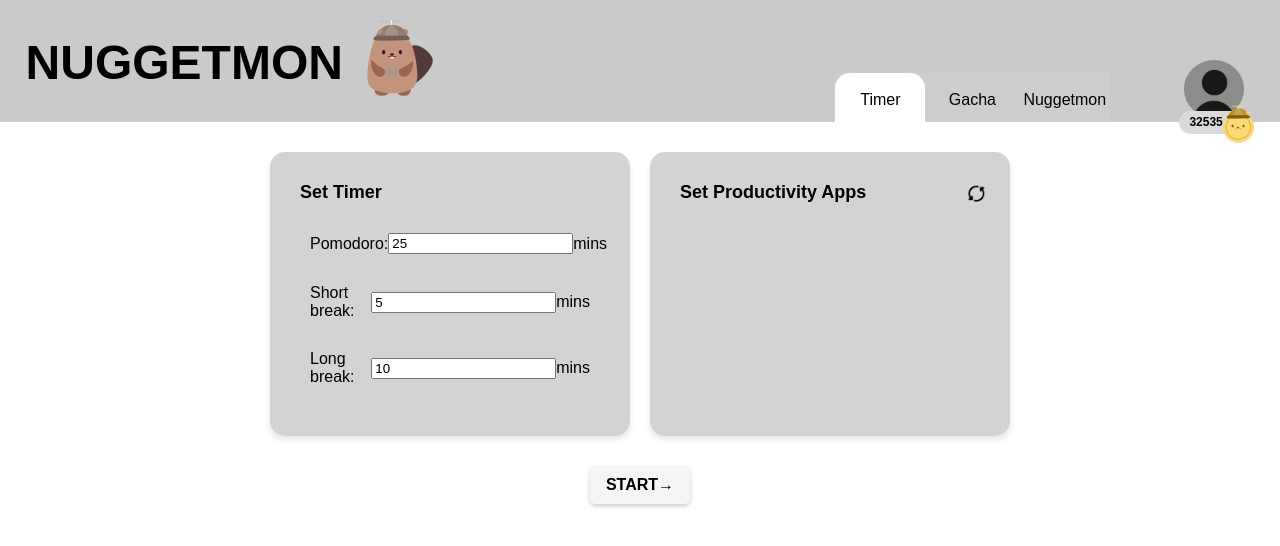
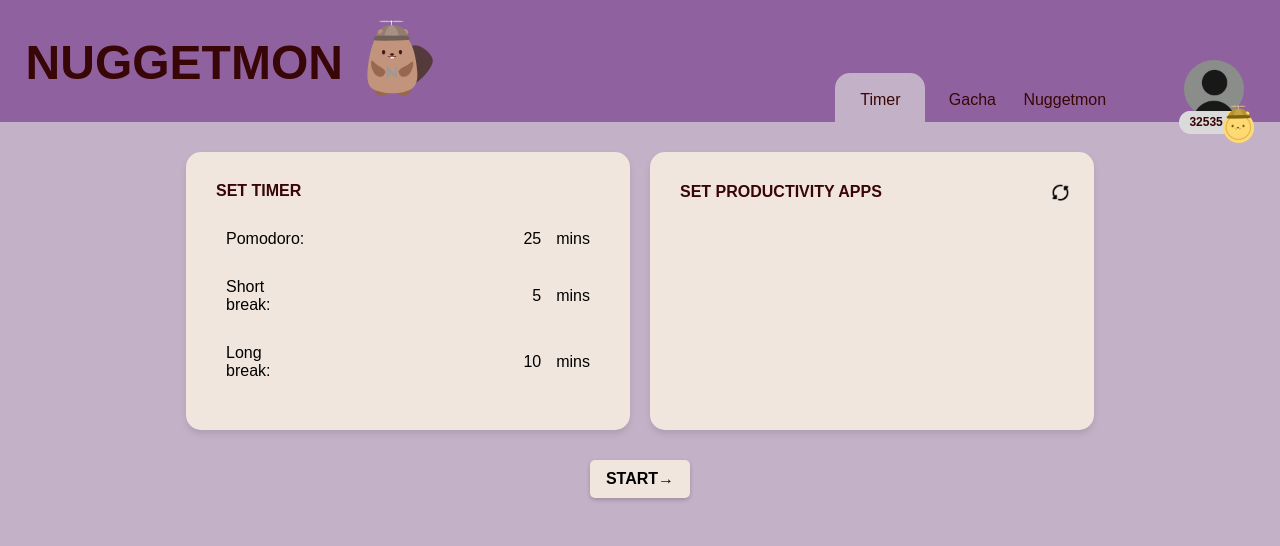
Before and after one commit to asnbl/nuggetmon-productivity-app, a website built with Vite: page my-app/index.html in a window 1280 px wide. Built offline with nearby package versions, Linux system fonts and the light colour scheme.

Commit message:
refactored some code

```diff
--- a/my-app/index.html
+++ b/my-app/index.html
@@ -30,19 +30,19 @@
 <div class="main-container">
   <!-- Timer Section -->
   <div class="section">
-    <h2>Set Timer</h2>
+    <h2>SET TIMER</h2>
     <div class="timers">
       <div class="timer-item">
         <span>Pomodoro:</span>
-        <input type="number" id="pomodoro-timer" value="25"></input>mins
+        <input type="number" class="time-input" value="25"></input>mins
       </div>
       <div class="timer-item">
         <span>Short break:</span>
-        <input type="number" value="5"></input>mins
+        <input type="number" class="time-input" value="5"></input>mins
       </div>
       <div class="timer-item">
         <span>Long break:</span>
-        <input type="number" value="10"></input>mins
+        <input type="number" class="time-input" value="10"></input>mins
       </div>
     </div>
   </div>
@@ -50,7 +50,7 @@
   <!-- Productivity Apps Section -->
   <div class="section">
     <div class="top-bar">
-      <h2>Set Productivity Apps</h2>
+      <h2>SET PRODUCTIVITY APPS</h2>
       <button class="refresh-button" id="refresh-button"><img class="refresh-image" src="assets/refresh.png"></button>
     </div>
     <div class="apps" id="apps-list">
--- a/my-app/src/main.js
+++ b/my-app/src/main.js
@@ -22,7 +22,7 @@ const createPopupWindow = () => {
     width: 300,
     height: 200,
     alwaysOnTop: true,
-    frame: true,
+    frame: false,
     transparent: true,
     show: false,
     skipTaskbar: true,
--- a/my-app/src/stylesNuggetmon.css
+++ /dev/null
@@ -1,172 +0,0 @@
-/* var declarations */
-:root {
-    --anger-color: #E96854;
-    --anger-lvl: 0%;
-}
-
-
-/* header stuff */
-body {
-    margin: 0;
-    padding: 0;
-    font-family: Arial, sans-serif;
-}
-.header {
-    background-color: #cacaca;
-    width: 100%;
-    margin: 0px;
-    padding: 0px;
-    align-items: flex-end;
-    display: flex;
-    font-size: 16px;
-    color: #000000;
-}
-
-.title {
-    font-size: 48px;
-    color: #000000;
-    text-align: left;
-    margin-left: 2%;
-    font-family: Arial, sans-serif;
-}
-
-.nugget {
-   padding: 20px;
-}
-
-ul {
-    margin: 0;
-    margin-left: auto;
-    padding: 0;
-    height: 50px;
-    display: flex;
-    list-style-type: none;
-    overflow: hidden;
-    background-color: #cdcdcd;
-    font-family: Arial, sans-serif;
-}
-
-li {
-    float: right;
-    width: 90px;
-    padding: 1px;
-}
-
-li a {
-    display: block;
-    color: rgb(0, 0, 0);
-    text-align: center;
-    padding: 18px 4px;
-    text-decoration: none;
-}
-
-li a:hover:not(.active) {
-    background-color: #eeeeee;
-}
-
-.active {
-    background-color: #ffffff;
-}
-
-/* profile stuff */
-.profile-container {
-    margin-left: 5%;
-    margin-right: 2%;
-    width: 80px;
-    align-items: center;
-    font-family: Arial, sans-serif;
-}
-
-.profile-image {
-    width: 60px;
-    height: auto;
-    border-radius: 50%;
-    margin: auto;
-    margin-left: 10px;
-}
-
-.coin-image {
-    position: relative;
-    width: 90px;
-    margin-left: 5px;
-    height: auto;
-}
-
-.nuggetcoin {
-    display: block;
-    color: #000;
-    margin-top: -20px;
-}
-
-.nugget-group {
-    position: absolute;
-    font-size: 12px;
-    font-weight: bold;
-    align-items: center;
-    margin: auto;
-}
-
-#nugget-amt {
-    position: absolute;
-    font-size: 12px;
-    font-weight: bold;
-    align-items: center;
-    margin-top: -40px;
-    margin-left: 15px;
-}
-
-.mon-display {
-    display: flex;
-    justify-content: center;
-    justify-content: space-evenly;
-    align-content: center;
-    margin-top: 2rem;
-    flex-wrap: wrap;
-    flex-direction: row;
-}
-
-
-.nuggetmon-square {
-    display: flex;
-    flex-direction: column;
-    justify-content: center;
-    align-items: center;
-    align-items: space-between;
-    background-color: #F1F1F1;
-    width: 11.5rem;
-    height: 13rem;
-
-    border-radius: 20px;
-    box-shadow: 0px 10px 5px lightgrey;
-
-    margin-bottom: 3rem;
-    margin-left: 1rem;
-    margin-right: 1rem;
-
-
-}
-
-.nugget-mon-label {
-    font-size: 16px;
-    font-family: Inter;
-    font-weight: 400;
-    /* word-wrap: break-word;
-    text-align: center; */
-    /* padding-top: 13px;
-    padding-bottom: 8px; */
-    margin-bottom: 0px;
-    margin-top: 13px;
-}
-
-.anger-bar {
-    background-image: linear-gradient(to right, var(--anger-color) var(--anger-lvl),  white 0%);
-
-    height: 0.63rem;
-    width: 9.05rem;
-    /* margin: auto; */
-    border-radius: 15px;
-    margin-bottom: 13px;
-    margin-top: 8px;
-}
-
-/* body stuff */
--- a/my-app/styles.css
+++ b/my-app/styles.css
@@ -1,31 +1,41 @@
+/* var declarations */
+:root {
+    --anger-color: #E96854;
+    --anger-lvl: 0%;
+}
+
+.lato-regular {
+    font-family: "Lato", serif;
+    font-weight: 400;
+    font-style: normal;
+  }
 
 /* header stuff */
 body {
-    font-family: Arial, sans-serif;
+    font-family: Inter, sans-serif;
     display: flex;
     flex-direction: column;
-    background-color: #ffffff;
+    background-color: #C3B1C8;
     margin: 0;
     padding: 0;
-    font-family: Arial, sans-serif;
+    font-family: Intel, sans-serif;
 }
 .header {
-    background-color: #cacaca;
+    background-color: #8F629F;
     width: 100%;
     margin: 0px;
     padding: 0px;
     align-items: flex-end;
     display: flex;
     font-size: 16px;
-    color: #000000;
+    color: #380606;
 }
 
 .title {
     font-size: 48px;
-    color: #000000;
+    color: #380606;
     text-align: left;
     margin-left: 2%;
-    font-family: Arial, sans-serif;
 }
 
 .nugget {
@@ -40,8 +50,7 @@ ul {
     display: flex;
     list-style-type: none;
     overflow: hidden;
-    background-color: #cdcdcd;
-    font-family: Arial, sans-serif;
+    background-color: #8F629F;
 }
 
 li {
@@ -52,7 +61,7 @@ li {
 
 li a {
     display: block;
-    color: rgb(0, 0, 0);
+    color: #380606;
     text-align: center;
     padding: 18px 4px;
     text-decoration: none;
@@ -61,11 +70,11 @@ li a {
 }
 
 li a:hover:not(.active) {
-    background-color: #eeeeee;
+    background-color: #c3b1c889;
 }
 
 .active {
-    background-color: #ffffff;
+    background-color: #C3B1C8;
 }
 
 /* profile stuff */
@@ -74,7 +83,6 @@ li a:hover:not(.active) {
     margin-right: 2%;
     width: 80px;
     align-items: center;
-    font-family: Arial, sans-serif;
 }
 
 .profile-image {
@@ -94,7 +102,7 @@ li a:hover:not(.active) {
 
 .nuggetcoin {
     display: block;
-    color: #000;
+    color: #270000;
     margin-top: -20px;
 }
 
@@ -125,12 +133,23 @@ li a:hover:not(.active) {
 }
 
 .section {
-    background-color: #d3d3d3;
+    background-color: #f0e6dd;
     padding: 30px;
     border-radius: 15px;
-    width: 300px;
+    width: 30%;
     box-shadow: 0 4px 6px rgba(0, 0, 0, 0.1);
     text-align: left;
+}
+
+.time-input {
+    width: 100%;
+    padding: 0px;
+    text-align: right;
+    font-size: 16px;
+    border-radius: 5px;
+    background-color: #f0e6dd;;
+    border: 0px;
+    box-sizing: border-box;
 }
 
 .apps {
@@ -139,13 +158,14 @@ li a:hover:not(.active) {
 }
 h2 {
     margin: 0 0 20px;
-    font-size: 18px;
+    font-size: 16px;
+    color: #380606;
 }
 
 .timers, .apps {
     margin-bottom: 20px;
     border-radius: 15px;
-    background-color: #d3d3d3;
+    background-color: #f0e6dd;
 }
 
 .timer-item {
@@ -191,7 +211,7 @@ h2 {
     margin: auto;
     margin-top: 30px;
     width: 100px;
-    background-color: #f5f5f5;
+    background-color: #f0e6dd;
     border: none;
     padding: 10px 20px;
     font-size: 16px;
@@ -205,7 +225,7 @@ h2 {
 }
 
 .start-button:hover {
-    background-color: #e0e0e0;
+    background-color: #e2d4c8;
 }
 
 .arrow {
@@ -221,7 +241,7 @@ h2 {
     justify-content: center;
 }
 .gacha-img {
-    width: 60%;
+    width: 50%;
     margin: auto;
 }
 .round-button {
@@ -237,3 +257,58 @@ h2 {
 .round-button:hover {
     background-color: #851e1e;
 }
+
+/* mon stuff */
+
+.mon-display {
+    display: flex;
+    justify-content: center;
+    justify-content: space-evenly;
+    align-content: center;
+    margin-top: 2rem;
+    flex-wrap: wrap;
+    flex-direction: row;
+}
+
+
+.nuggetmon-square {
+    font-family: Arial, Helvetica, sans-serif;
+    display: flex;
+    flex-direction: column;
+    justify-content: center;
+    align-items: center;
+    align-items: space-between;
+    background-color: #F8ECE1;
+    width: 11.5rem;
+    height: 13rem;
+    border-radius: 20px;
+    box-shadow: 0 4px 4px rgba(0, 0, 0, 0.2);
+    margin-bottom: 3rem;
+    margin-left: 1rem;
+    margin-right: 1rem;
+
+
+}
+
+.nugget-mon-label {
+    font-size: 16px;
+    font-family: Inter;
+    font-weight: 400;
+    /* word-wrap: break-word;
+    text-align: center; */
+    /* padding-top: 13px;
+    padding-bottom: 8px; */
+    margin-bottom: 0px;
+    margin-top: 13px;
+}
+
+.anger-bar {
+    background-image: linear-gradient(to right, var(--anger-color) var(--anger-lvl),  white 0%);
+
+    height: 0.63rem;
+    width: 9.05rem;
+    /* margin: auto; */
+    border-radius: 15px;
+    margin-bottom: 13px;
+    margin-top: 8px;
+}
```
Also changed, not shown: my-app/src/nuggetmon.html (+1 -1 lines).
